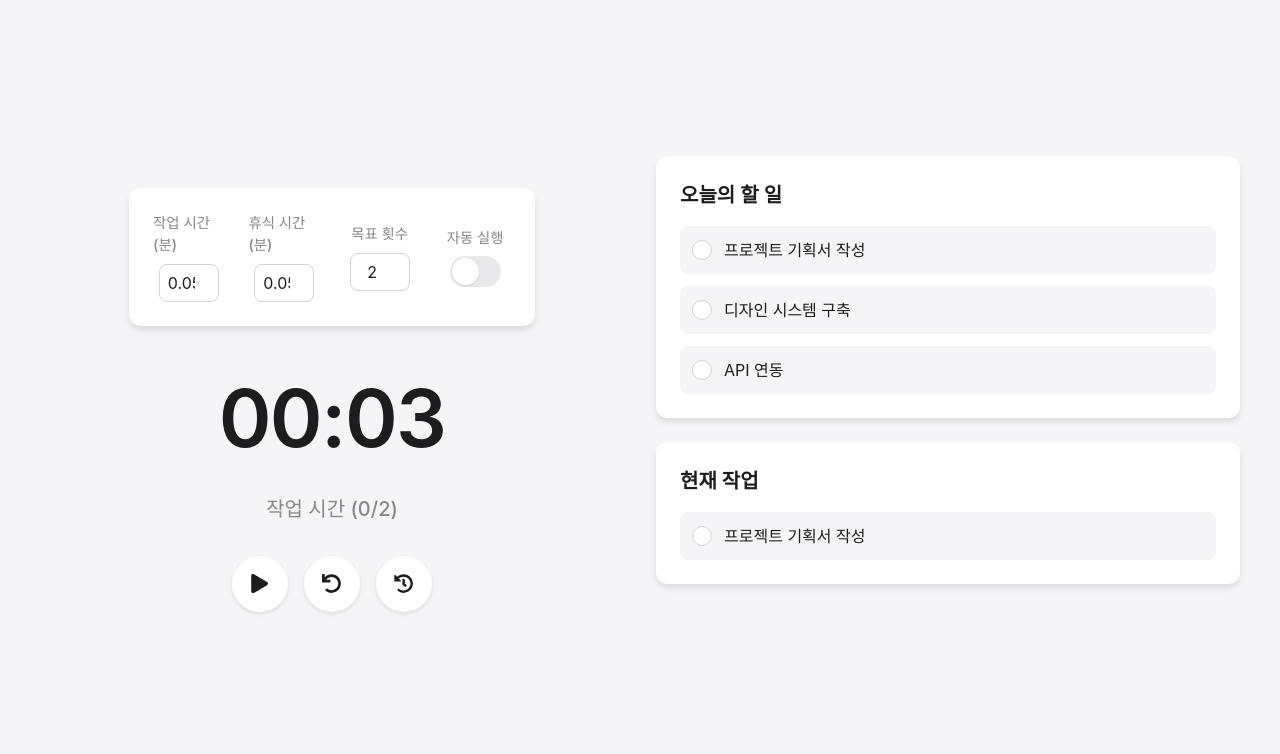
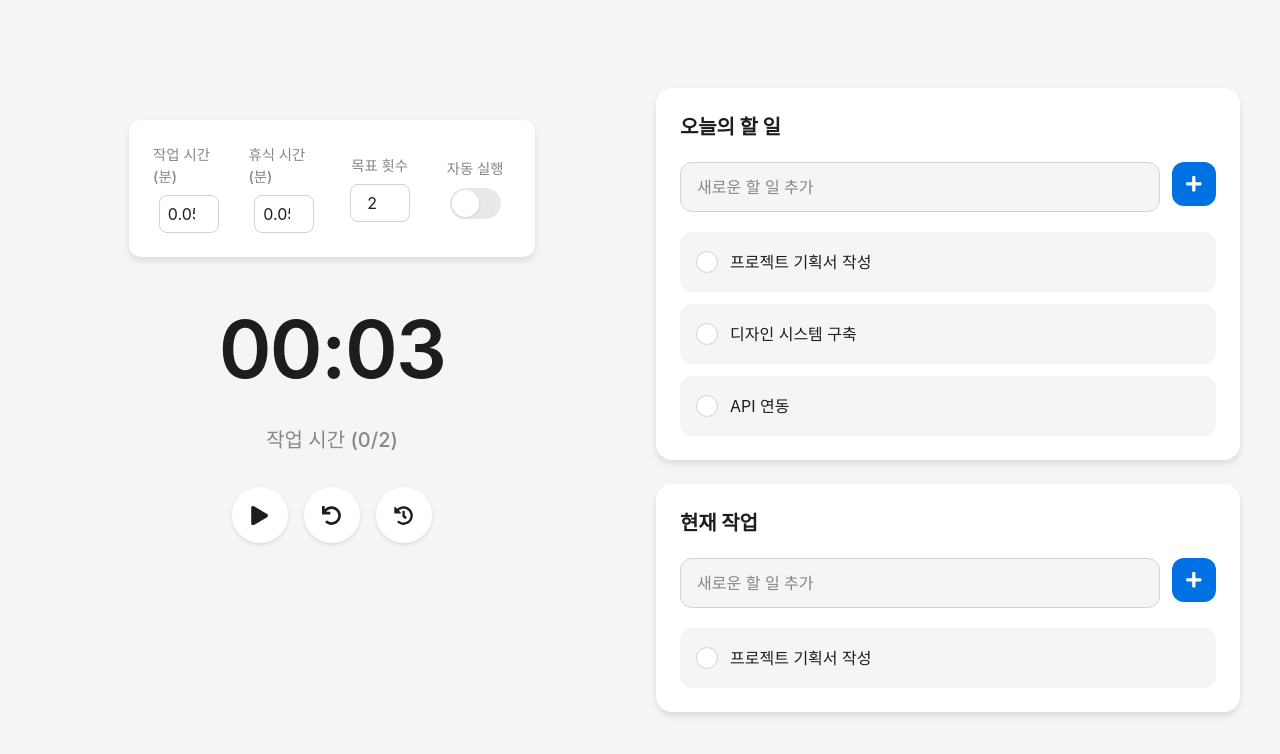
Before and after one commit to jchyng/Pomodoro-web, a React (Create React App) app: page / in a window 1280 px wide. Shown: the top 754 px of the page. Built offline with nearby package versions, Linux system fonts and the light colour scheme; a web font is replaced by a local one.

Commit message:
todo 추가 삭제 기능 추가

```diff
--- a/src/components/TodoList/TodoList.module.css
+++ b/src/components/TodoList/TodoList.module.css
@@ -1,17 +1,74 @@
 .todoList {
   background-color: #fff;
-  border-radius: 12px;
+  border-radius: 16px;
   padding: 1.5rem;
   box-shadow: 0 4px 6px rgba(0, 0, 0, 0.1);
   width: 100%;
   max-width: 600px;
+  backdrop-filter: blur(20px);
+  -webkit-backdrop-filter: blur(20px);
 }
 
 .title {
   font-size: 1.25rem;
   font-weight: 600;
   color: #1d1d1f;
-  margin-bottom: 1rem;
+  margin-bottom: 1.25rem;
+  letter-spacing: -0.01em;
+}
+
+.addForm {
+  display: flex;
+  gap: 0.75rem;
+  margin-bottom: 1.25rem;
+  position: relative;
+}
+
+.addInput {
+  flex: 1;
+  padding: 0.875rem 1rem;
+  border: 1px solid #d2d2d7;
+  border-radius: 12px;
+  font-size: 1rem;
+  color: #1d1d1f;
+  transition: all 0.2s;
+  background-color: #f5f5f7;
+}
+
+.addInput:focus {
+  outline: none;
+  border-color: #0071e3;
+  box-shadow: 0 0 0 2px rgba(0, 113, 227, 0.2);
+  background-color: #fff;
+}
+
+.addInput::placeholder {
+  color: #86868b;
+}
+
+.addButton {
+  width: 44px;
+  height: 44px;
+  padding: 0;
+  border: none;
+  border-radius: 12px;
+  background-color: #0071e3;
+  color: white;
+  cursor: pointer;
+  transition: all 0.2s;
+  display: flex;
+  align-items: center;
+  justify-content: center;
+  font-size: 1.1rem;
+}
+
+.addButton:hover {
+  background-color: #0077ed;
+  transform: scale(1.05);
+}
+
+.addButton:active {
+  transform: scale(0.95);
 }
 
 .list {
@@ -24,14 +81,16 @@
   display: flex;
   align-items: center;
   gap: 0.75rem;
-  padding: 0.75rem;
+  padding: 0.875rem 1rem;
   background-color: #f5f5f7;
-  border-radius: 8px;
+  border-radius: 12px;
   transition: all 0.2s;
+  position: relative;
 }
 
 .todoItem:hover {
   background-color: #e9e9eb;
+  transform: translateY(-1px);
 }
 
 .todoItem.completed .content {
@@ -42,9 +101,10 @@
 .checkbox {
   position: relative;
   display: inline-block;
-  width: 20px;
-  height: 20px;
+  width: 22px;
+  height: 22px;
   cursor: pointer;
+  flex-shrink: 0;
 }
 
 .checkbox input {
@@ -57,8 +117,8 @@
   position: absolute;
   top: 0;
   left: 0;
-  width: 20px;
-  height: 20px;
+  width: 22px;
+  height: 22px;
   background-color: #fff;
   border: 1px solid #d2d2d7;
   border-radius: 50%;
@@ -76,8 +136,8 @@
   display: none;
   left: 7px;
   top: 3px;
-  width: 5px;
-  height: 10px;
+  width: 6px;
+  height: 12px;
   border: solid white;
   border-width: 0 2px 2px 0;
   transform: rotate(45deg);
@@ -92,4 +152,36 @@
   color: #1d1d1f;
   flex: 1;
   word-break: break-word;
+  line-height: 1.4;
 }
+
+.deleteButton {
+  width: 32px;
+  height: 32px;
+  padding: 0;
+  border: none;
+  border-radius: 8px;
+  background-color: transparent;
+  color: #86868b;
+  cursor: pointer;
+  transition: all 0.2s;
+  display: flex;
+  align-items: center;
+  justify-content: center;
+  opacity: 0;
+  flex-shrink: 0;
+}
+
+.todoItem:hover .deleteButton {
+  opacity: 1;
+}
+
+.deleteButton:hover {
+  background-color: #ff3b30;
+  color: white;
+  transform: scale(1.1);
+}
+
+.deleteButton:active {
+  transform: scale(0.95);
+}
--- a/src/components/TodoList/index.js
+++ b/src/components/TodoList/index.js
@@ -1,20 +1,46 @@
-import React from "react";
+import React, { useState } from "react";
 import styles from "./TodoList.module.css";
+import { FaPlus, FaTrash } from "react-icons/fa";
 
-const TodoItem = ({ content, isCompleted, onToggle }) => (
+const TodoItem = ({ content, isCompleted, onToggle, onDelete }) => (
   <div className={`${styles.todoItem} ${isCompleted ? styles.completed : ""}`}>
     <label className={styles.checkbox}>
       <input type="checkbox" checked={isCompleted} onChange={onToggle} />
       <span className={styles.checkmark}></span>
     </label>
     <span className={styles.content}>{content}</span>
+    <button className={styles.deleteButton} onClick={onDelete}>
+      <FaTrash />
+    </button>
   </div>
 );
 
-const TodoList = ({ title, todos, onToggle }) => {
+const TodoList = ({ title, todos, onToggle, onAdd, onDelete }) => {
+  const [newTodo, setNewTodo] = useState("");
+
+  const handleSubmit = (e) => {
+    e.preventDefault();
+    if (newTodo.trim()) {
+      onAdd(newTodo.trim());
+      setNewTodo("");
+    }
+  };
+
   return (
     <div className={styles.todoList}>
       <h3 className={styles.title}>{title}</h3>
+      <form className={styles.addForm} onSubmit={handleSubmit}>
+        <input
+          type="text"
+          value={newTodo}
+          onChange={(e) => setNewTodo(e.target.value)}
+          placeholder="새로운 할 일 추가"
+          className={styles.addInput}
+        />
+        <button type="submit" className={styles.addButton}>
+          <FaPlus />
+        </button>
+      </form>
       <div className={styles.list}>
         {todos.map((todo) => (
           <TodoItem
@@ -22,6 +48,7 @@
             content={todo.content}
             isCompleted={todo.isCompleted}
             onToggle={() => onToggle(todo.id)}
+            onDelete={() => onDelete(todo.id)}
           />
         ))}
       </div>
--- a/src/pages/TimerPage/index.js
+++ b/src/pages/TimerPage/index.js
@@ -30,6 +30,28 @@
     );
   };
 
+  const handleTodayTodoAdd = (content) => {
+    setTodayTodos((prev) => [
+      ...prev,
+      { id: Date.now(), content, isCompleted: false },
+    ]);
+  };
+
+  const handleCurrentTodoAdd = (content) => {
+    setCurrentTodos((prev) => [
+      ...prev,
+      { id: Date.now(), content, isCompleted: false },
+    ]);
+  };
+
+  const handleTodayTodoDelete = (id) => {
+    setTodayTodos((prev) => prev.filter((todo) => todo.id !== id));
+  };
+
+  const handleCurrentTodoDelete = (id) => {
+    setCurrentTodos((prev) => prev.filter((todo) => todo.id !== id));
+  };
+
   return (
     <div className={styles.container}>
       <div className={styles.content}>
@@ -41,11 +63,15 @@
             title="오늘의 할 일"
             todos={todayTodos}
             onToggle={handleTodayTodoToggle}
+            onAdd={handleTodayTodoAdd}
+            onDelete={handleTodayTodoDelete}
           />
           <TodoList
             title="현재 작업"
             todos={currentTodos}
             onToggle={handleCurrentTodoToggle}
+            onAdd={handleCurrentTodoAdd}
+            onDelete={handleCurrentTodoDelete}
           />
         </div>
       </div>
```
